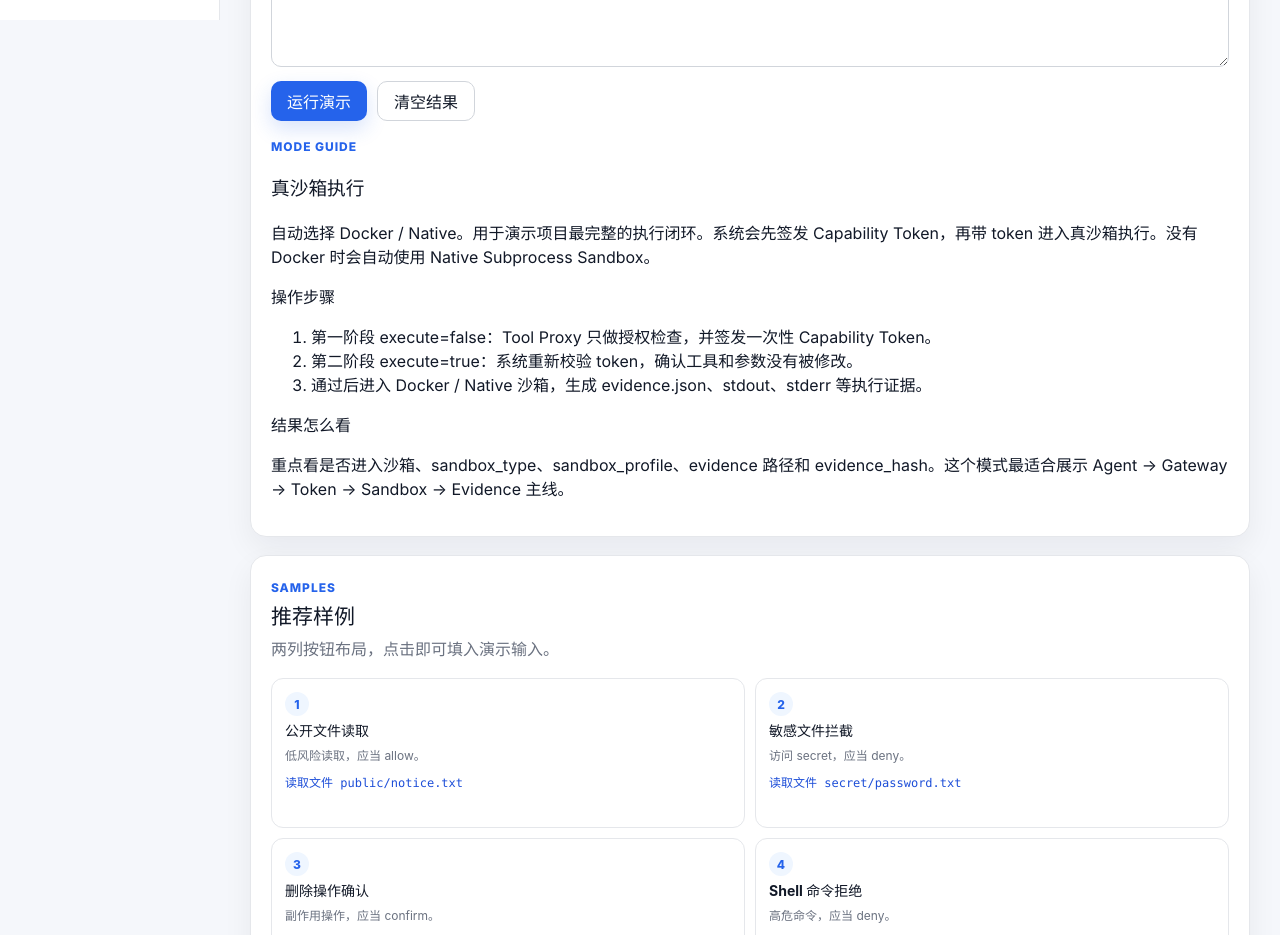
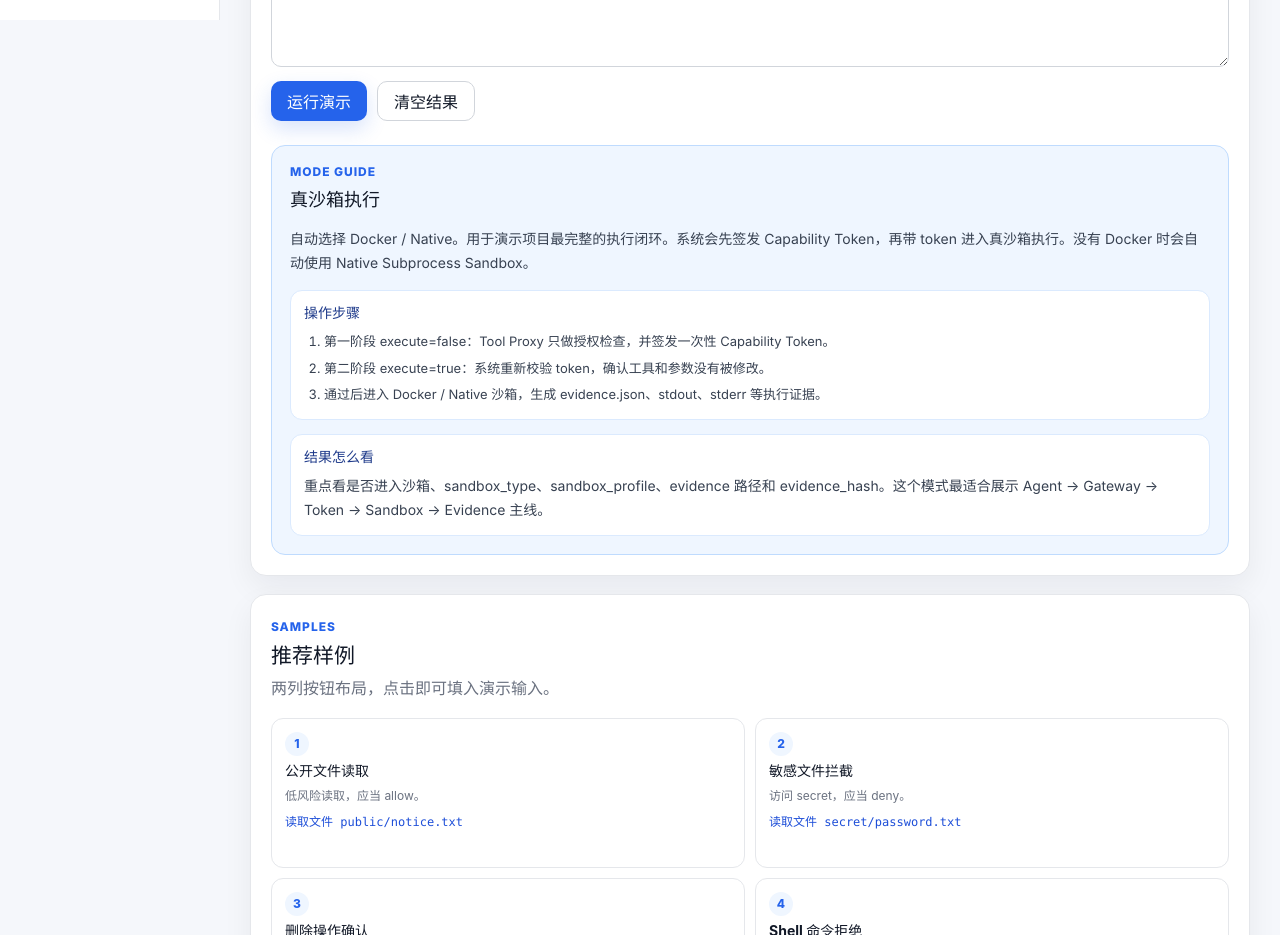
Before and after one commit to ZenviorX/Agent-Authorization, a React (Vite) app in the folder frontend/: page / in a window 1280 px wide. Shown: the part 780-1715 px from the top of the page. Built offline with nearby package versions, Linux system fonts and the light colour scheme; no server answers.

Commit message:
Style moved mode guide panel

```diff
--- a/frontend/src/styles/global.css
+++ b/frontend/src/styles/global.css
@@ -150,6 +150,50 @@ button:disabled {
   word-break: break-word;
 }
 
+/* Submission UI overrides: mode guide */
+.mode-guide-panel {
+  margin-top: 10px;
+  padding: 18px;
+  border-radius: 14px;
+  background: #eff6ff;
+  border: 1px solid #bfdbfe;
+  display: grid;
+  gap: 14px;
+}
+.mode-guide-panel h3 {
+  margin: -4px 0 0;
+  font-size: 18px;
+  line-height: 1.35;
+}
+.mode-guide-panel p {
+  margin: 0;
+  color: #374151;
+  line-height: 1.72;
+  font-size: 14px;
+}
+.mode-guide-block {
+  padding: 12px 13px;
+  border-radius: 12px;
+  background: #ffffff;
+  border: 1px solid #dbeafe;
+}
+.mode-guide-block strong {
+  display: block;
+  margin-bottom: 8px;
+  color: #1e3a8a;
+  font-size: 14px;
+}
+.mode-guide-block ol {
+  margin: 0;
+  padding-left: 20px;
+  color: #374151;
+  line-height: 1.75;
+  font-size: 13px;
+}
+.mode-guide-block li + li {
+  margin-top: 4px;
+}
+
 @media (max-width: 1180px) {
   .clean-sample-grid {
     grid-template-columns: 1fr;
```
